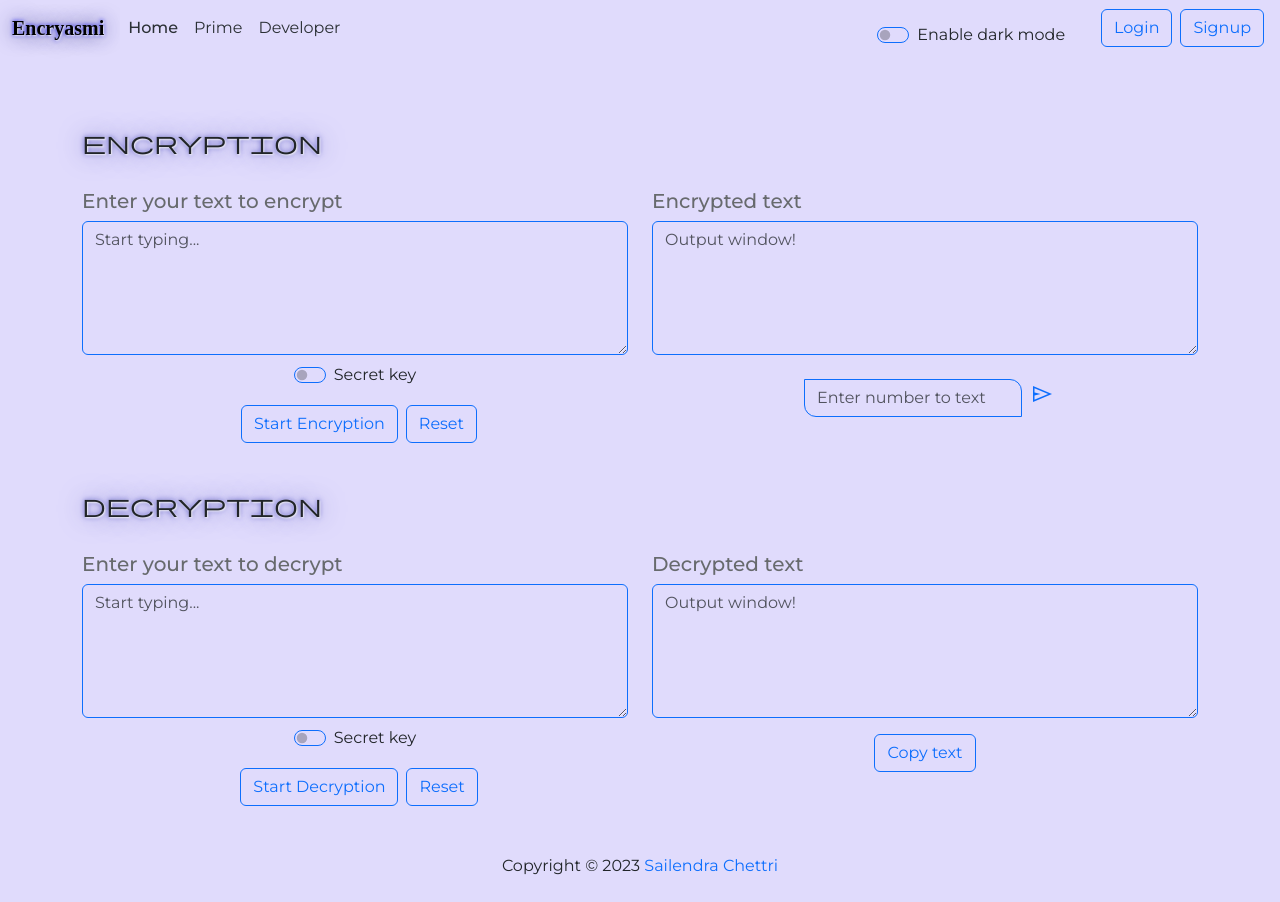
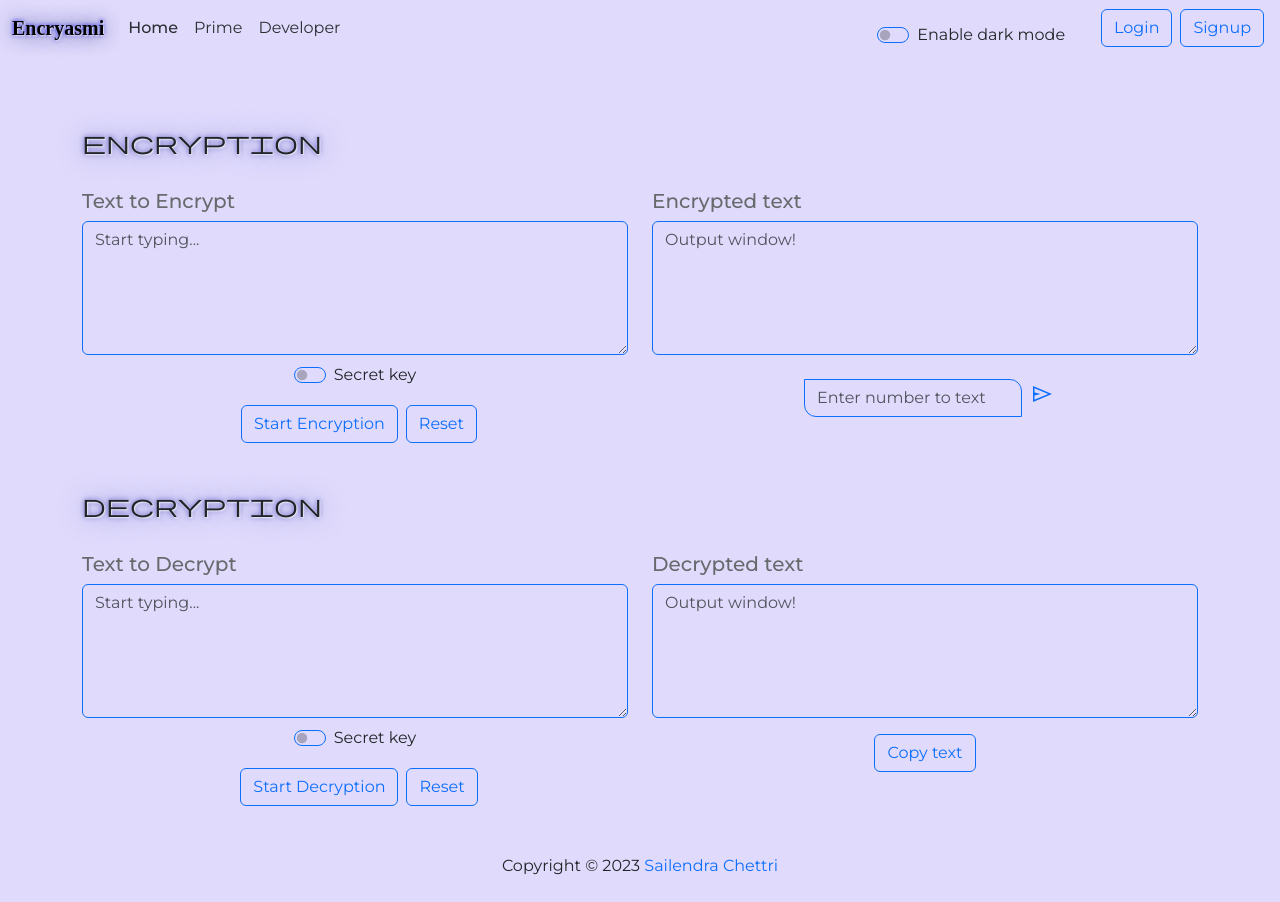
Before and after one commit to sailendrachettri/ency, a React (Create React App) app: page /encrydecry in a window 1280 px wide. Built offline with nearby package versions, Linux system fonts and the light colour scheme.

Commit message:
minor changed initiated

```diff
--- a/src/components/Decryption.jsx
+++ b/src/components/Decryption.jsx
@@ -27,8 +27,8 @@ function Decryption() {
 
     const decryptText = () => {
         if (text.length === 0 || text === ' ') {
-            setText("Please enter something!");
-            setDecryptText("Output window!");
+            setText("Please enter something");
+            setDecryptText("Nothing to display");
             return
 
         } else {
@@ -85,7 +85,7 @@ function Decryption() {
 
                 <div className="row mt-4 titleFont">
                     <div className="col">
-                        <h5 className='headerInfoColor'>Enter your text to decrypt</h5>
+                        <h5 className='headerInfoColor'>Text to Decrypt</h5>
                         <div className="mb-3">
                             <textarea className="form-control boxBgColor" id="textInputBox" rows="5" placeholder='Start typing...' onChange={methodOnChange} value={text}></textarea>
 
--- a/src/components/Encryption.jsx
+++ b/src/components/Encryption.jsx
@@ -42,8 +42,8 @@ function Encryption() {
 
     const encryptText = () => {
         if (text.length === 0 || text === ' ') {
-            setText("Please enter something!");
-            setEncryptText("Output window!");
+            setText("Please enter something");
+            setEncryptText("Nothing to display");
             return
 
         } else {
@@ -102,7 +102,7 @@ function Encryption() {
 
                 <div className="row mt-4">
                     <div className="col">
-                        <h5 className='headerInfoColor paraFont'>Enter your text to encrypt</h5>
+                        <h5 className='headerInfoColor paraFont'>Text to Encrypt</h5>
                         <div className="mb-3">
                             <textarea className="form-control boxBgColor" id="textInputBox" rows="5" placeholder='Start typing...' onChange={methodOnChange} value={text}></textarea>
 
```
